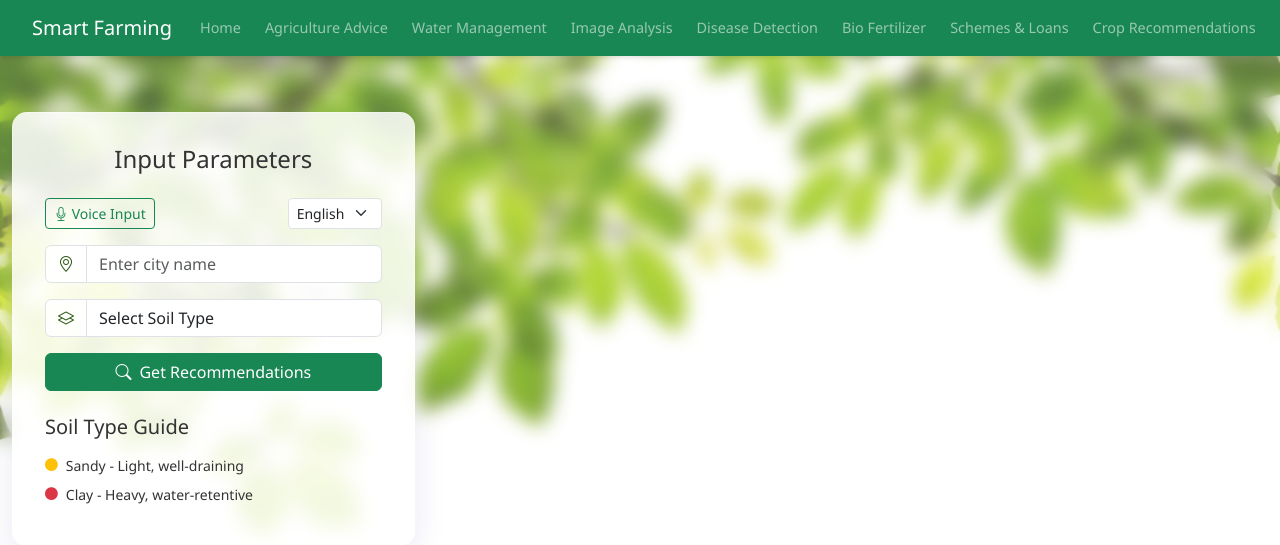
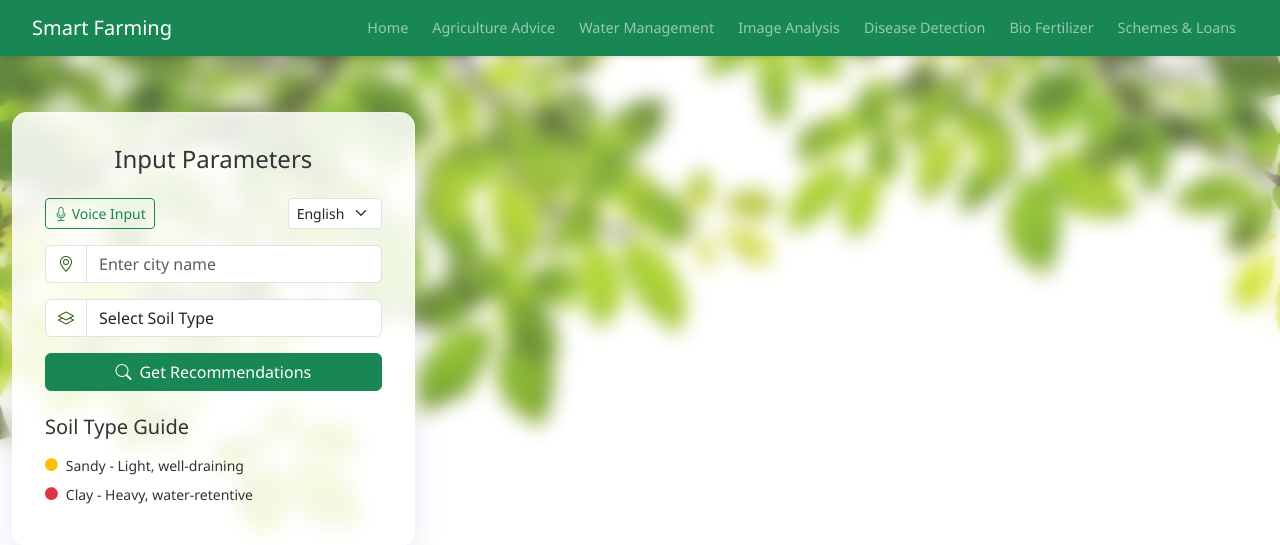
Before and after one commit to Saathvic/AI-Agriculture-Advisor-for-small-farmers, a Flask app: page /crop-recommendations in a window 1280 px wide. Shown: the top 545 px of the page. Run offline with Flask 3, Linux system fonts and the light colour scheme; some libraries are stand-ins or nearby versions.

Commit message:
removed recommendations fro navbar

```diff
--- a/templates/agriculture.html
+++ b/templates/agriculture.html
@@ -53,12 +53,6 @@
             </li>
             <li class="nav-item">
               <a class="nav-link" href="/schemes">Schemes & Loans</a>
-            </li>
-            <!-- Add this to the navbar in all template files -->
-            <li class="nav-item">
-              <a class="nav-link" href="/crop-recommendations"
-                >Crop Recommendations</a
-              >
             </li>
           </ul>
         </div>
--- a/templates/bio-fertilizer.html
+++ b/templates/bio-fertilizer.html
@@ -48,12 +48,6 @@
             </li>
             <li class="nav-item">
               <a class="nav-link" href="/schemes">Schemes & Loans</a>
-            </li>
-            <!-- Add this to the navbar in all template files -->
-            <li class="nav-item">
-              <a class="nav-link" href="/crop-recommendations"
-                >Crop Recommendations</a
-              >
             </li>
           </ul>
         </div>
--- a/templates/crop-recommendations.html
+++ b/templates/crop-recommendations.html
@@ -48,12 +48,6 @@
             </li>
             <li class="nav-item">
               <a class="nav-link" href="/schemes">Schemes & Loans</a>
-            </li>
-            <!-- Add this to the navbar in all template files -->
-            <li class="nav-item">
-              <a class="nav-link" href="/crop-recommendations"
-                >Crop Recommendations</a
-              >
             </li>
           </ul>
         </div>
--- a/templates/disease.html
+++ b/templates/disease.html
@@ -52,12 +52,6 @@
             </li>
             <li class="nav-item">
               <a class="nav-link" href="/schemes">Schemes & Loans</a>
-            </li>
-            <!-- Add this to the navbar in all template files -->
-            <li class="nav-item">
-              <a class="nav-link" href="/crop-recommendations"
-                >Crop Recommendations</a
-              >
             </li>
           </ul>
         </div>
--- a/templates/image.html
+++ b/templates/image.html
@@ -52,12 +52,6 @@
             </li>
             <li class="nav-item">
               <a class="nav-link" href="/schemes">Schemes & Loans</a>
-            </li>
-            <!-- Add this to the navbar in all template files -->
-            <li class="nav-item">
-              <a class="nav-link" href="/crop-recommendations"
-                >Crop Recommendations</a
-              >
             </li>
           </ul>
         </div>
--- a/templates/schemes.html
+++ b/templates/schemes.html
@@ -52,12 +52,6 @@
             </li>
             <li class="nav-item">
               <a class="nav-link" href="/schemes">Schemes & Loans</a>
-            </li>
-            <!-- Add this to the navbar in all template files -->
-            <li class="nav-item">
-              <a class="nav-link" href="/crop-recommendations"
-                >Crop Recommendations</a
-              >
             </li>
           </ul>
         </div>
--- a/templates/water.html
+++ b/templates/water.html
@@ -52,12 +52,6 @@
             </li>
             <li class="nav-item">
               <a class="nav-link" href="/schemes">Schemes & Loans</a>
-            </li>
-            <!-- Add this to the navbar in all template files -->
-            <li class="nav-item">
-              <a class="nav-link" href="/crop-recommendations"
-                >Crop Recommendations</a
-              >
             </li>
           </ul>
         </div>
```
Also changed, not shown: templates/index.html (+1 -6 lines).
